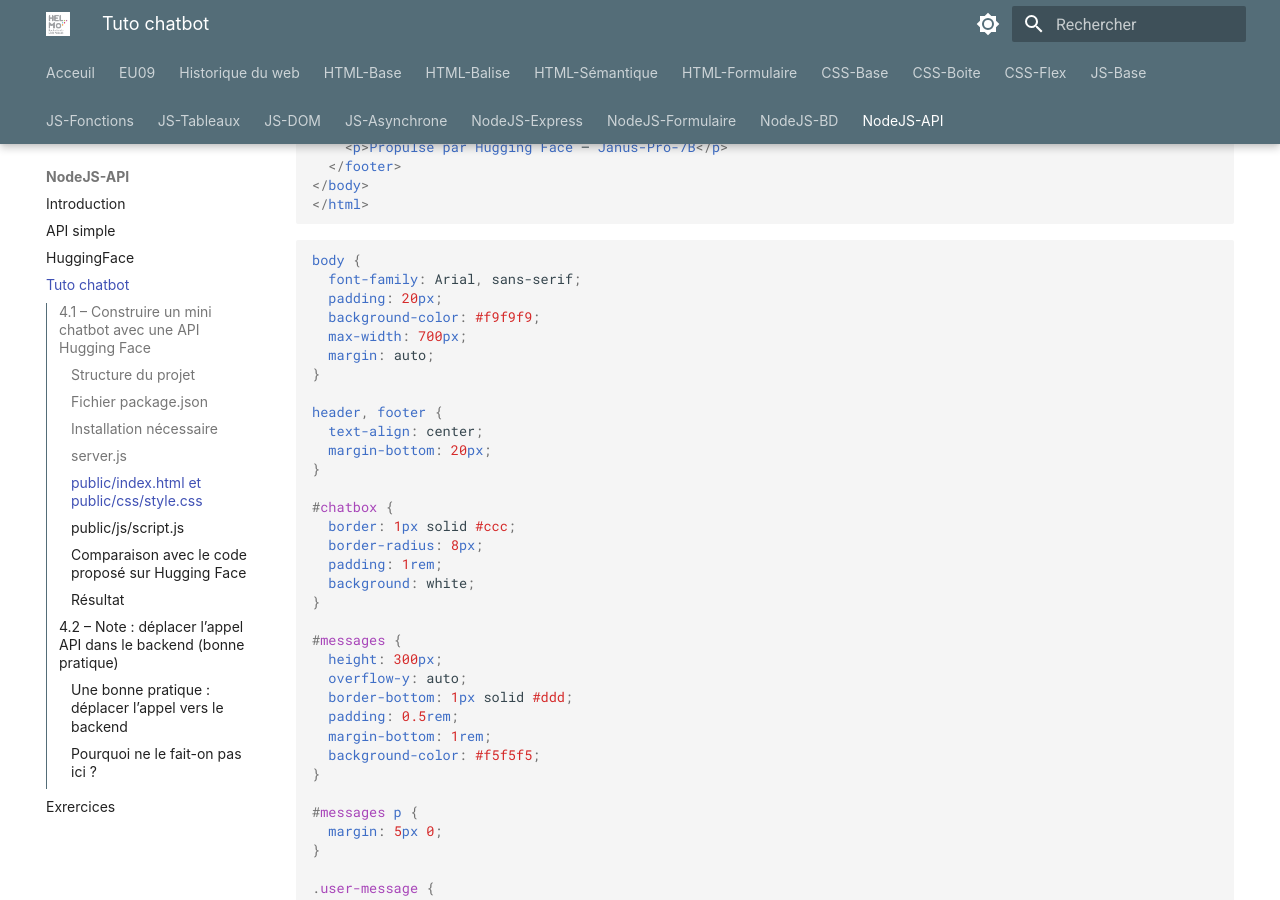
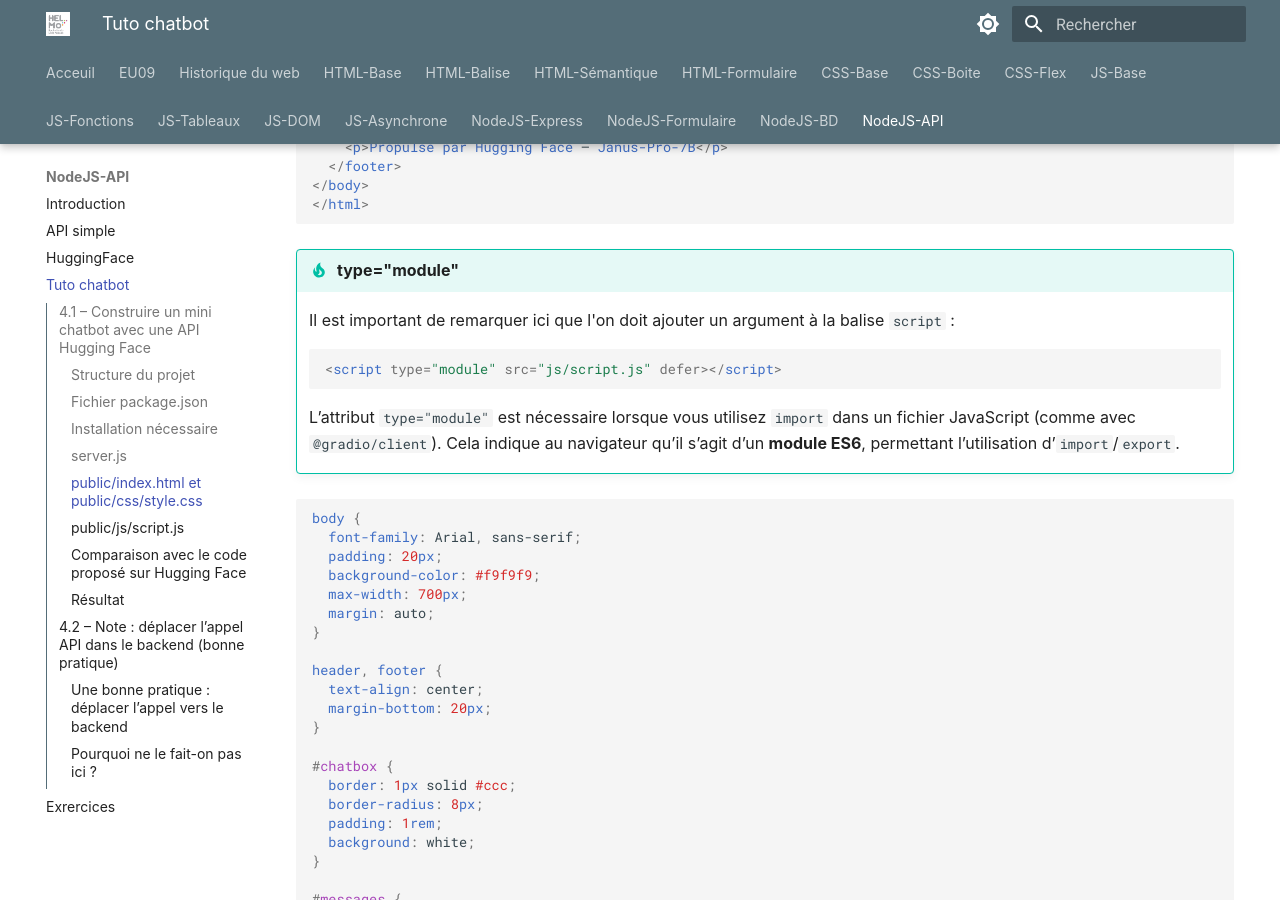
Before and after one commit to gregbaltus/IA_UE09_Technique_web, an MkDocs documentation site: the page built from docs/17_NodeAPI/tutoChatbot.md, in a window 1280 px wide and 900 px high, scrolled down 2230 px. Built offline with MkDocs 1.6.1 and Material for MkDocs 9.7.7, drawn with Linux system fonts in a browser that asks for light colours.

Commit message:
précision import

````diff
--- a/docs/17_NodeAPI/tutoChatbot.md
+++ b/docs/17_NodeAPI/tutoChatbot.md
@@ -106,6 +106,13 @@ Ce fichier sert à lancer un petit serveur Express pour :
 </body>
 </html>
 ```
+
+!!! Tip "type="module""
+    Il est important de remarquer ici que l'on doit ajouter un argument à la balise `script` :
+    ```html
+    <script type="module" src="js/script.js" defer></script>
+    ```
+    L’attribut `type="module"` est nécessaire lorsque vous utilisez `import` dans un fichier JavaScript (comme avec `@gradio/client`). Cela indique au navigateur qu’il s’agit d’un **module ES6**, permettant l’utilisation d’`import`/`export`.
 
 ```css
 body {
````
Also changed, not shown: docs/17_NodeAPI/apiSimple.md (+5 -0 lines).
